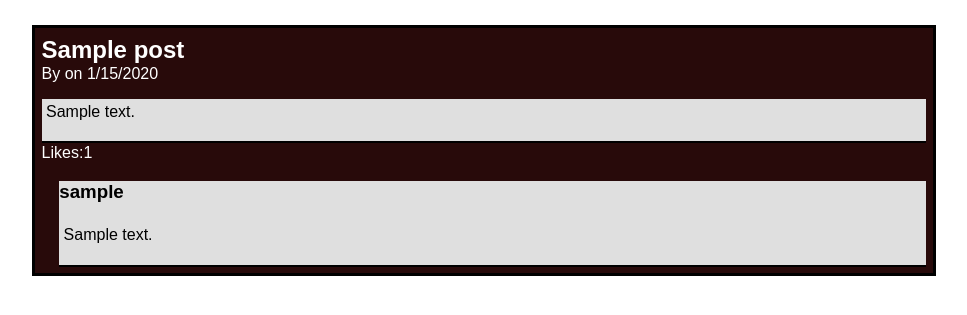
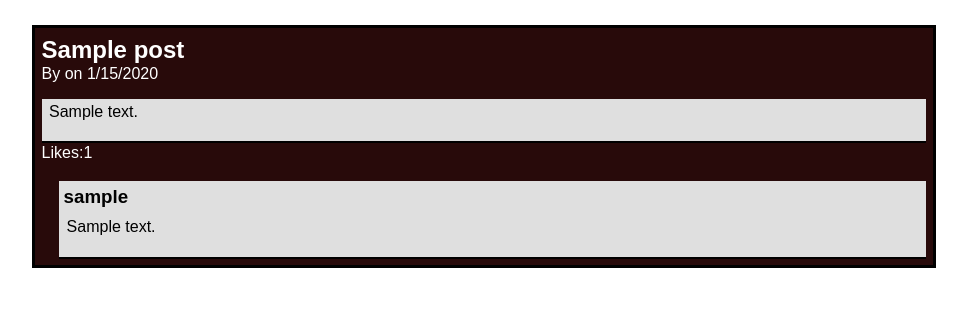
Before and after one commit to BrendanShelton/blog, a Node server app: page /post/1 in a window 1280 px wide. Shown: the part 208-523 px from the top of the page, without its empty margins (156-1123 px from the left). Run offline with Node 20, Linux system fonts and the light colour scheme; tables that the repository leaves empty hold one stand-in row (values such as "Sample post"); some libraries are stand-ins or nearby versions.

Commit message:
styled comment elements

```diff
--- a/public/css/style.css
+++ b/public/css/style.css
@@ -80,10 +80,20 @@ section p {
     color: white;
     margin-top: 1px;
 }
+
+section div h3 {
+    text-decoration: none;
+    color: black;
+    padding: .5%;
+    border-bottom: 1px;
+    margin-bottom: 2px;
+}
+
 section div p {
     text-decoration: none;
     color: black;
     padding: .5%;
+    margin-left: 3px;
 }
 
 #submit-comment {
```
